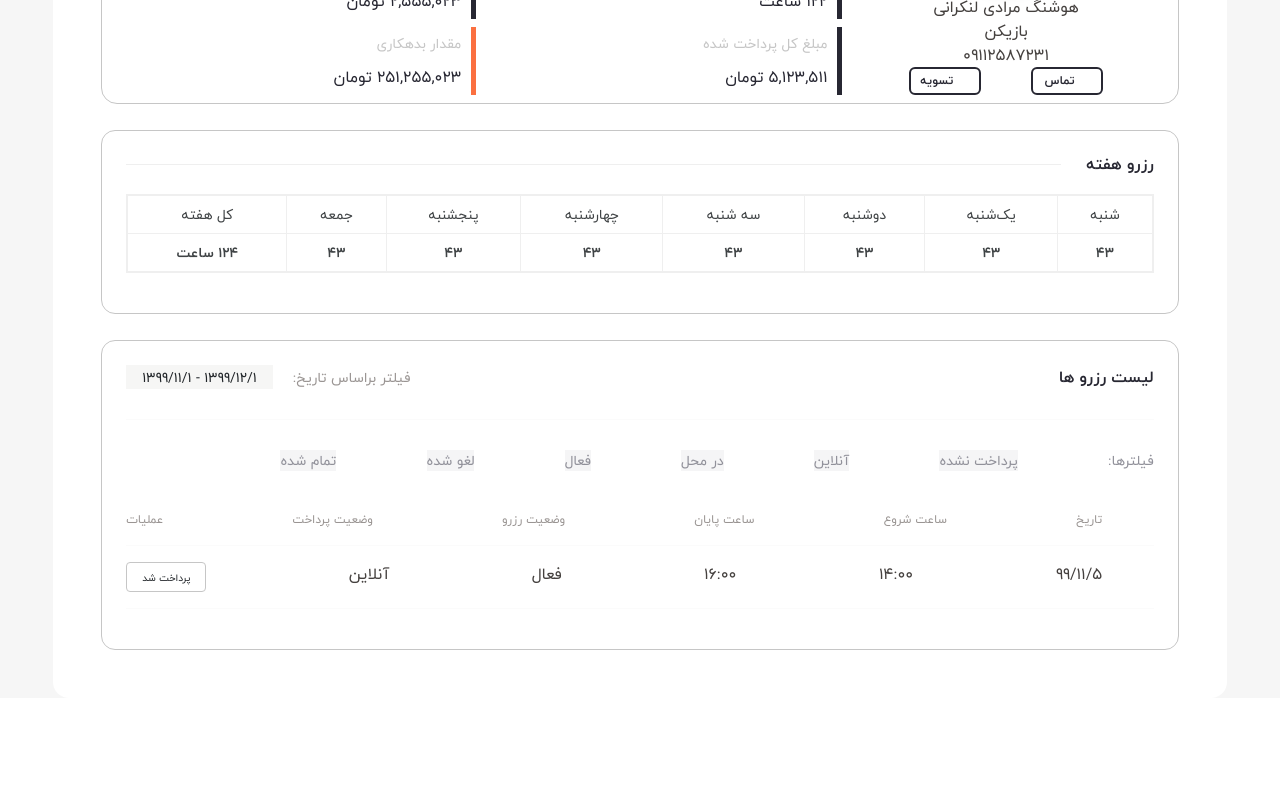
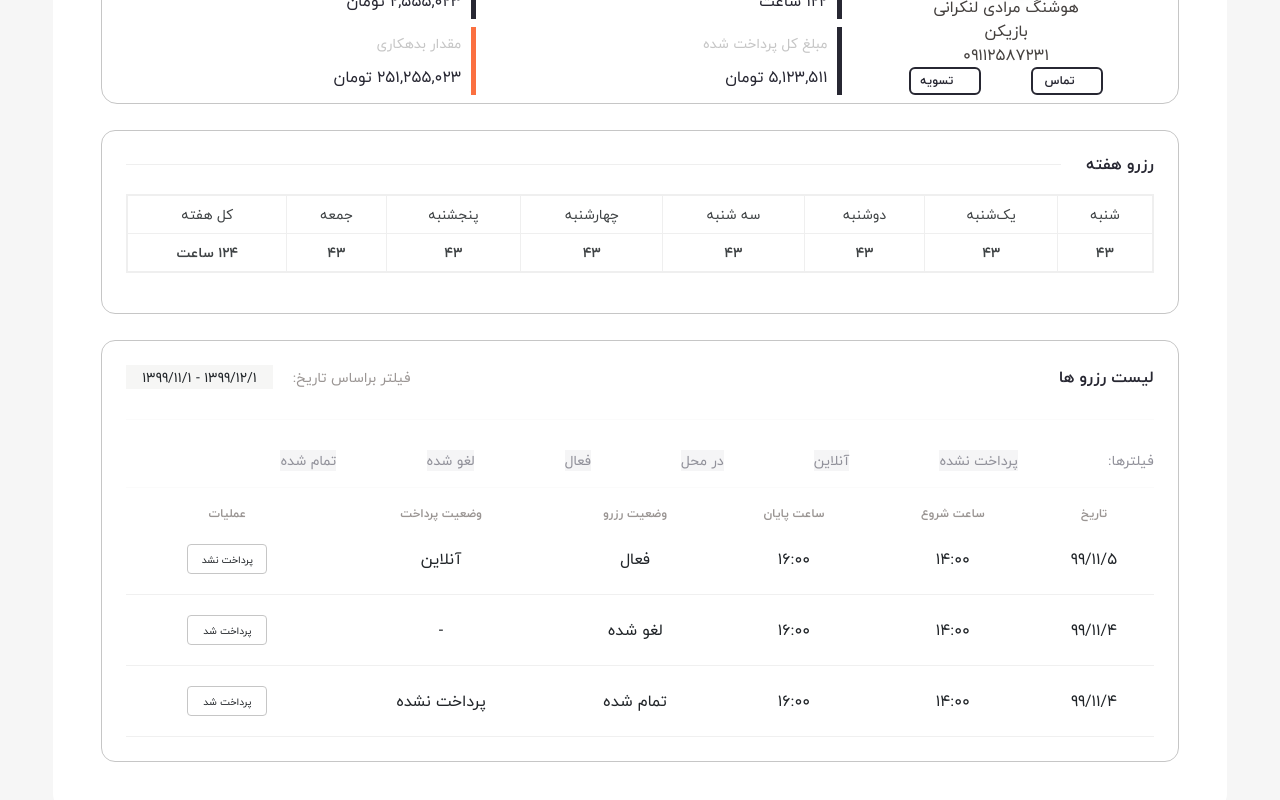
Before and after one commit to Amirmohamadhejazi/Rakoapp, a React (Create React App) app: page /userinfo in a window 1280 px wide. Shown: the part 314-1114 px from the top of the page. Before the commit the page ends 1012 px from the top, so only its background shows below. Built offline with nearby package versions, Linux system fonts and the light colour scheme; some icons are missing.

Commit message:
add React table

```diff
--- a/package.json
+++ b/package.json
@@ -23,6 +23,7 @@
     "react-router-dom": "^5.2.0",
     "react-scripts": "4.0.3",
     "react-select": "^4.3.1",
+    "react-table": "^7.7.0",
     "react-toastify": "^7.0.4",
     "reactstrap": "^8.9.0",
     "redux": "^4.1.0",
--- a/src/Common/Style/sass/_variables.scss
+++ b/src/Common/Style/sass/_variables.scss
@@ -11,7 +11,6 @@ $Dark-Puce:#3F4345;
 $Spanish-Gray:#91919A;
 $Cultured:#F6F6F5;
 $Mountain-Mist: #9a9593;
-$Grey-Suit: #9a9593;
 $White-Smoke: #f5f5f6;
 $Gray-sand: #91919a;
 $Anti-Flash-White: #f0f0f0;
--- a/src/Common/Style/sass/styleSass.scss
+++ b/src/Common/Style/sass/styleSass.scss
@@ -31,9 +31,6 @@
 }
 .c-Mountain-Mist{
    color: $Mountain-Mist ;
-}
-.c-Grey-Suit{
-   color: $Grey-Suit ;
 }
 .c-White-Smoke{
    color: $White-Smoke ;
@@ -71,6 +68,10 @@
 }
 .border-r5-Charade{
   border-right: 5px solid $Charade;
+}
+
+.border-b1-Anti-Flash-White{
+  border-bottom: 1px solid $Anti-Flash-White;;
 }
 
 
--- a/src/Component/Userinfo/Userinfo.js
+++ b/src/Component/Userinfo/Userinfo.js
@@ -1,4 +1,5 @@
 import React, {useState, useEffect} from 'react';
+import { useTable } from 'react-table';
 
 import TopBar from "../TopBar";
 
@@ -182,6 +183,95 @@ const Userinfo = (props) => {
 
 
 
+    // ************************************************ sec 3 table Start ************************************************
+    const data = React.useMemo(
+        () => [
+            {
+                col1: '۹۹/۱۱/۵',
+                col2: '۱۴:۰۰',
+                col3: '۱۶:۰۰',
+                col4: 'فعال',
+                col5:  'آنلاین' ,
+                col6:
+                    <div className="w-100 d-flex justify-content-center">
+                        <div className=" br-4 border1-Silver-Sand d-flex align-items-center justify-content-center" style={{width:"80px" , height:"30px"}}>
+                            <span className="Fs-10">پرداخت نشد</span>
+                        </div>
+                    </div>,
+            },
+            {
+                col1: '۹۹/۱۱/۴',
+                col2: '۱۴:۰۰',
+                col3: '۱۶:۰۰',
+                col4: 'لغو شده',
+                col5: '-',
+                col6:
+                    <div className="w-100 d-flex justify-content-center">
+                        <div className=" br-4 border1-Silver-Sand d-flex align-items-center justify-content-center" style={{width:"80px" , height:"30px"}}>
+                            <span className="Fs-10">پرداخت شد</span>
+                        </div>
+                    </div>,
+            },
+            {
+                col1: '۹۹/۱۱/۴',
+                col2: '۱۴:۰۰',
+                col3: '۱۶:۰۰',
+                col4: 'تمام شده',
+                col5: 'پرداخت نشده',
+                col6:
+                    <div className="w-100 d-flex justify-content-center">
+                        <div className=" br-4 border1-Silver-Sand d-flex align-items-center justify-content-center" style={{width:"80px" , height:"30px"}}>
+                            <span className="Fs-10">پرداخت شد</span>
+                        </div>
+                    </div>,
+            },
+        ],
+        []
+    )
+
+    const columns = React.useMemo(
+        () => [
+            {
+
+
+                Header: 'تاریخ',
+                accessor: 'col1', // accessor is the "key" in the data
+            },
+            {
+                Header: 'ساعت شروع',
+                accessor: 'col2',
+            },
+            {
+                Header: 'ساعت پایان',
+                accessor: 'col3', // accessor is the "key" in the data
+            },
+            {
+                Header: 'وضعیت رزرو',
+                accessor: 'col4',
+            },
+            {
+                Header: 'وضعیت پرداخت',
+                accessor: 'col5', // accessor is the "key" in the data
+            },
+            {
+                Header: 'عملیات',
+                accessor: 'col6',
+            },
+        ],
+        []
+    )
+
+    const {
+        getTableProps,
+        getTableBodyProps,
+        headerGroups,
+        rows,
+        prepareRow,
+    } = useTable({ columns, data })
+    //************************************************ sec 3 table End ************************************************
+
+
+
     useEffect(() => {
         // Update the document title using the browser API
         // return //for componentDidMount
@@ -308,43 +398,66 @@ const Userinfo = (props) => {
                         </div>
                     </div>
 
-                    <div className="d-flex align-items-start mt-40">
-                        <div className="w-95 d-flex justify-content-between" >
-                            {
-                                listfilters_b.map((item,index)=>
-                                    <span className={["Fs-12  c-Mountain-Mist",item.classes].join(" ")} key={index}> {item.header}</span>
-                                )
-                            }
-                        </div>
-                    </div>
-
                     <hr/>
 
                     {/************************ Sec 3 3 ************************/}
 
-                    <div className="d-flex align-items-center ">
-                        <div className="w-95 d-flex justify-content-between " >
-                            <div className="br-4 border1-Silver-Sand d-flex align-items-center justify-content-center" style={{width:"80px" , height:"30px"}}>
-                                <span className="Fs-10">پرداخت شد</span>
-                            </div>
-                            {
-                                listfilters_1.map((item,index)=>
-                                    <span className={["Fs-16  c-Masala",item.classes].join(" ")} key={index}> {item.header}</span>
-                                )
-                            }
-                        </div>
-
-                    </div>
 
 
-                    <hr/>
+
+
+
+
+
+
+                    {/************************************************ Table ************************************************/}
+                    <table {...getTableProps()} className="w-100 rtl">
+
+                        <thead>
+
+                        {headerGroups.map(headerGroup => (
+                            <tr {...headerGroup.getHeaderGroupProps()}>
+                                {headerGroup.headers.map(column => (
+
+                                    <th{...column.getHeaderProps()} className="c-Mountain-Mist Fs-12 text-center ltr">
+                                        {column.render('Header')}
+                                    </th>
+
+                                ))}
+                            </tr>
+                        ))}
+
+                        </thead>
+
+                        <tbody {...getTableBodyProps()}>
+                        {rows.map(row => {
+                            prepareRow(row)
+                            return (
+                                <tr {...row.getRowProps()}>
+                                    {row.cells.map(cell => {
+                                        return (
+                                            <td{...cell.getCellProps()}
+                                               className="border-b1-Anti-Flash-White text-center pt-20 pb-20" style={{ height:"50px"}}>
+                                                {cell.render('Cell')}
+                                            </td>
+                                        )
+                                    })}
+                                </tr>
+                            )
+                        })}
+                        </tbody>
+
+                    </table>
+                    {/************************************************ Table ************************************************/}
+
+
+
 
 
 
 
                 </div>
-
-                </div>
+            </div>
         </div>
     );
 };
```
Also changed, not shown: 1 other file (tests, documents, lock files or other folders).
